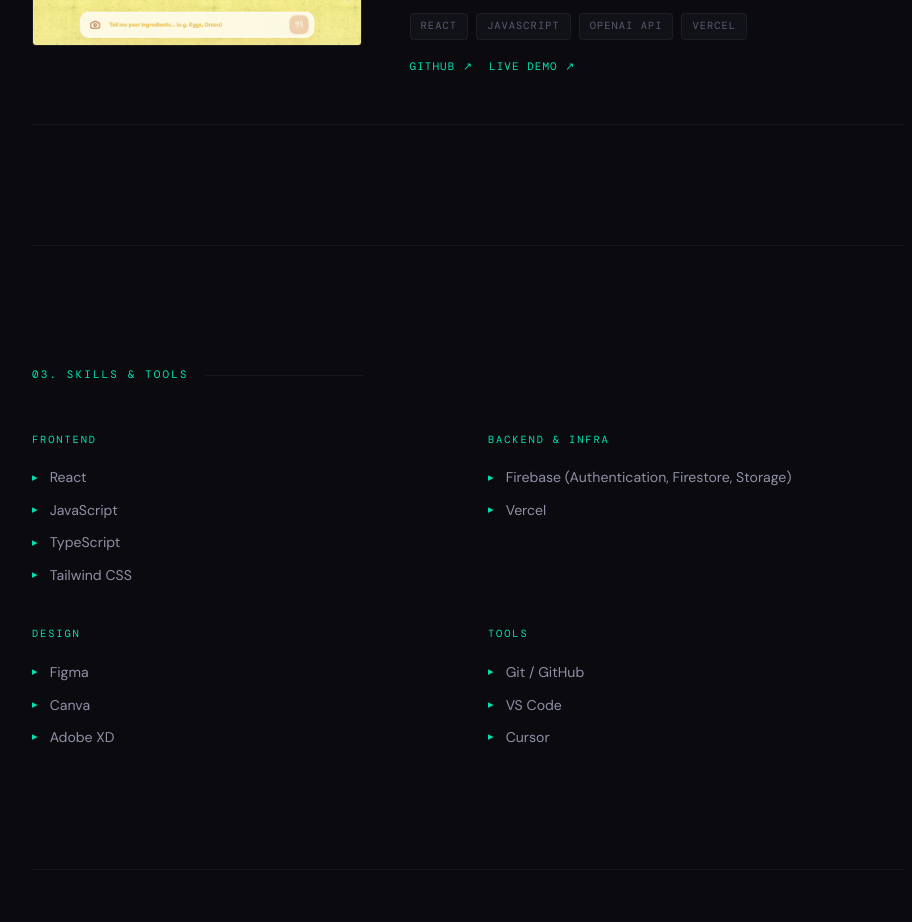
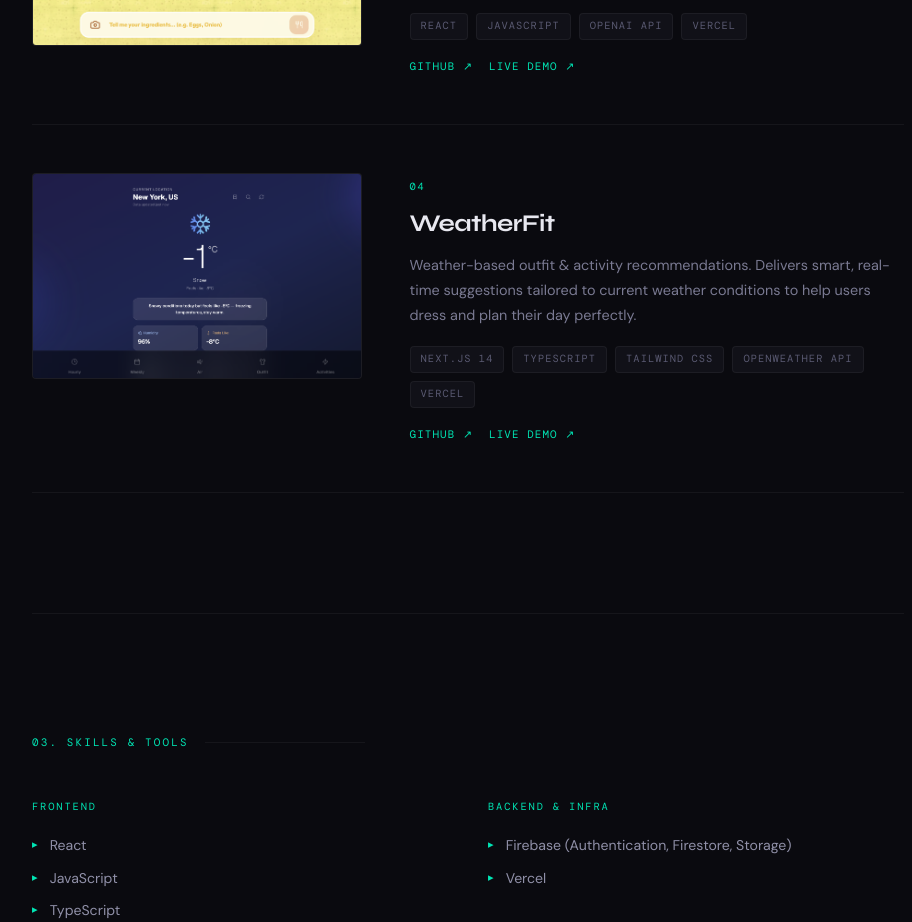
Before and after one commit to mnigaon/Portfolio-Site, a Next.js app: page / in a window 1280 px wide. Shown: the part 2740-3662 px from the top of the page, without its empty margins (292-1204 px from the left). Built offline with nearby package versions, Linux system fonts and the light colour scheme.

Commit message:
feat: add WeatherFit project to portfolio

```diff
--- a/data/portfolio.ts
+++ b/data/portfolio.ts
@@ -43,6 +43,17 @@ export const portfolio = {
             ],
             image: "/reciipick.jpg"
         },
+        {
+            num: "04",
+            title: "WeatherFit",
+            description: "Weather-based outfit & activity recommendations. Delivers smart, real-time suggestions tailored to current weather conditions to help users dress and plan their day perfectly.",
+            tags: ["Next.js 14", "TypeScript", "Tailwind CSS", "OpenWeather API", "Vercel"],
+            links: [
+                { label: "GitHub ↗", href: "https://github.com/mnigaon/WeatherFit" },
+                { label: "Live Demo ↗", href: "https://weather-fit-eta.vercel.app" },
+            ],
+            image: "/weatherfit.jpg"
+        },
     ],
     skills: {
         frontend: [
```
Also changed, not shown: public/weatherfit.jpg (added).
